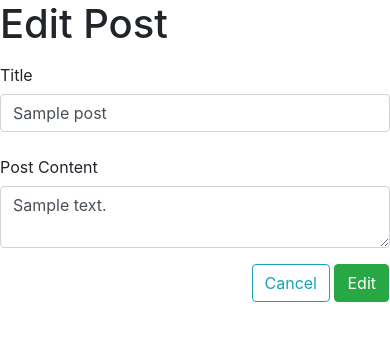
After one commit to CalebMacLean/sqlalchemyExercise, a Flask app: template templates/edit_post_form.html in a window 390 px wide. The commit adds this page. Shown: the top 341 px of the page. Run offline with Flask 3, Linux system fonts and the light colour scheme; the template is opened without the code that fills it: most values are stand-ins (such as "Sample title", 1, 10 or a date in 2020); parts of the project's set-up code (start-up, migrations or seed data) failed here and were passed over; some libraries are stand-ins or nearby versions.

Commit message:
Part 2 finished

```diff
--- a/app.py
+++ b/app.py
@@ -1,83 +1,164 @@
-"""Blogly application."""
-# Flask, models.py Import and Configuration
-from flask import Flask, request, redirect, render_template
-from models import db, connect_db, User
+from flask import Flask, request, redirect, render_template, flash
+from flask_debugtoolbar import DebugToolbarExtension
+from models import db, connect_db, User, Post
 
 app = Flask(__name__)
-app.config['SQLALCHEMY_DATABASE_URI'] = 'postgresql:///blogly'
+app.config['SQLALCHEMY_DATABASE_URI'] = "postgresql:///blogly"
 app.config['SQLALCHEMY_TRACK_MODIFICATIONS'] = False
-app.config['SQLALCHEMY_ECHO'] = True
+app.config['SECRET_KEY'] = 'ihaveasecret'
+
+# Having the Debug Toolbar show redirects explicitly is often useful;
+# however, if you want to turn it off, you can uncomment this line:
+#
+# app.config['DEBUG_TB_INTERCEPT_REDIRECTS'] = False
+
+toolbar = DebugToolbarExtension(app)
+
 
 connect_db(app)
 db.create_all()
 
-# Flask-DebugToolBar Import and Configuration
-from flask_debugtoolbar import DebugToolbarExtension
 
-app.debug = True
-app.config['SECRET_KEY'] = 'A11S3cr3tsAr3Saf3'
-
-toolbar = DebugToolbarExtension(app)
-
-# Routes
-
-# Home Page
-@app.route("/")
-def get_users_list():
-    """Redirect to a list of Users"""
-
-    redirect('/users')
-
-# Users Page
-@app.route("/users")
-def show_users():
-    """Show a list of Users"""
-
-    users = User.query.all()
-    return render_template('users.html',
-                           users = users)
-
-
-# New User Form
-app.route("/users/new", methods=["GET"])
-def show_new_user_form():
-    """Shows a form to create a new User"""
-
-    return render_template('new_user_form.html')
-
-app.route("/user/new", methods=["POST"])
-def add_user():
-    """Adds User and Redirects to User"""
+@app.route('/')
+def root():
+    """Homepage redirects to list of users."""
 
     return redirect("/users")
 
 
-# User Detail Page
-app.route("/users/<int:user_id>", methods=["GET"])
-def show_user(user_id):
-    """Shows details about a User"""
+##############################################################################
+# User routes
 
-    user = User.query.get_or_404(user_id)
-    return render_template('user.html',
-                           user = user)
+@app.route('/users')
+def users_index():
+    """Show a page with info on all users"""
 
-# Edit User Form Page
-app.route("/users/<int:user_id>/edit", methods=["GET"])
-def show_edit_user_form(user_id):
-    """Shows form to update User information"""
-    user = User.query.get_or_404(user_id)
-    return render_template('edit_user_form.html',
-                           user = user)
+    users = User.query.order_by(User.last_name, User.first_name).all()
+    return render_template('users.html', users=users)
 
-app.route("/users/<int:user_id>/edit", methods=["POST"])
-def update_user(user_id):
-    """Update User information"""
+
+@app.route('/users/new', methods=["GET"])
+def users_new_form():
+    """Show a form to create a new user"""
+
+    return render_template('new_user_form.html')
+
+
+@app.route("/users/new", methods=["POST"])
+def users_new():
+    """Handle form submission for creating a new user"""
+
+    new_user = User(
+        first_name=request.form['first_name'],
+        last_name=request.form['last_name'],
+        image_url=request.form['image_url'] or None)
+
+    db.session.add(new_user)
+    db.session.commit()
 
     return redirect("/users")
 
-# Delete User Page
-app.route("users/<int:user-id>/delete", methods=["POST"])
-def delete_user(user_id):
-    """Delete a User from the database"""
+
+@app.route('/users/<int:user_id>')
+def users_show(user_id):
+    """Show a page with info on a specific user"""
+
+    user = User.query.get_or_404(user_id)
+    return render_template('users.html', user=user)
+
+
+@app.route('/users/<int:user_id>/edit')
+def users_edit(user_id):
+    """Show a form to edit an existing user"""
+
+    user = User.query.get_or_404(user_id)
+    return render_template('edit_user_form.html', user=user)
+
+
+@app.route('/users/<int:user_id>/edit', methods=["POST"])
+def users_update(user_id):
+    """Handle form submission for updating an existing user"""
+
+    user = User.query.get_or_404(user_id)
+    user.first_name = request.form['first_name']
+    user.last_name = request.form['last_name']
+    user.image_url = request.form['image_url']
+
+    db.session.add(user)
+    db.session.commit()
 
     return redirect("/users")
+
+
+@app.route('/users/<int:user_id>/delete', methods=["POST"])
+def users_destroy(user_id):
+    """Handle form submission for deleting an existing user"""
+
+    user = User.query.get_or_404(user_id)
+    db.session.delete(user)
+    db.session.commit()
+
+    return redirect("/users")
+
+####################################################################################################################
+# Post Routes
+
+@app.route('/users/<int:user_id>/posts/new', methods=['GET'])
+def post_form(user_id):
+    """Add a new post by a user"""
+    user = User.query.get_or_404(user_id)
+    return render_template('new_post_form.html', user = user)
+
+@app.route('/users/<int:user_id>/posts/new', methods=['POST'])
+def add_post(user_id):
+    """Post new post to database"""
+    user = User.query.get_or_404(user_id)
+    new_post = Post(title=request.form['title'],
+                    content= request.form['content'],
+                    user = user)
+
+    db.session.add(new_post)
+    db.session.commit()
+    flash(f"Post '{new_post.title}' added.")
+
+    return redirect(f"users/{user.id}")
+
+@app.route('/posts/<int:post_id>', methods=['GET'])
+def show_posts(post_id):
+    """Show posts"""
+
+    post = Post.query.get_or_404(post_id)
+    return render_template('posts.html')
+
+@app.route('/posts/<int:post_id>/edit')
+def edit_form(post_id):
+    """Show edit form for post"""
+
+    post = Post.query.get_or_404(post_id)
+    return render_template('edit_post_form.html', post=post)
+
+@app.route('/posts/<int:post_id>/edit', methods=['POST'])
+def edit_post(post_id):
+    """Edit a post"""
+
+    post = Post.query.get_or_404(post_id)
+    post.title = request.form['title']
+    post.content = request.form['content']
+
+    db.session.add(post)
+    db.session.commit()
+    flash(f"Post '{post.title}' edited.")
+
+    return redirect(f'/users/{post.user_id}')
+
+@app.route('/posts/<int:post_id>/delete', methods=['POST'])
+def delete_post(post_id):
+    """Delete a post"""
+
+    post = Post.query.get_or_404(post_id)
+
+    db.session.delete(post)
+    db.session.commit()
+    flash(f"Post '{post.title}' deleted")
+
+    return redirect(f"/users/{post.user_id}")
--- /dev/null
+++ b/templates/edit_post_form.html
@@ -0,0 +1,40 @@
+{% extends 'base.html' %}
+
+{% block title %}Edit Post{% endblock %}
+
+{% block content %}
+
+<h1>Edit Post</h1>
+
+<form method="POST" action="/posts/{{ post.id }}/edit">
+
+  <div class="form-group row">
+    <label for="title" class="col-sm-2 col-form-label">Title</label>
+    <div class="col-sm-10">
+      <input class="form-control" id="title" name="title" value="{{ post.title }}">
+    </div>
+  </div>
+
+  <div class="form-group row">
+    <label for="content" class="col-sm-2 col-form-label">Post Content</label>
+    <div class="col-sm-10">
+      <textarea class="form-control"
+                id="content"
+                name="content">{{ post.content }}</textarea>
+    </div>
+  </div>
+
+  <div class="form-group row">
+    <div class="ml-auto mr-3">
+      <a href="/users/{{ post.user_id }}" class="btn btn-outline-info">
+        Cancel
+      </a>
+      <button type="submit" class="btn btn-success">
+        Edit
+      </button>
+    </div>
+  </div>
+
+</form>
+
+{% endblock %}
```
Also changed, not shown: models.py (+15 -0 lines), templates/new_post_form.html (added, +19 -0 lines), templates/post.html (added, +26 -0 lines), templates/user.html (+12 -0 lines).
